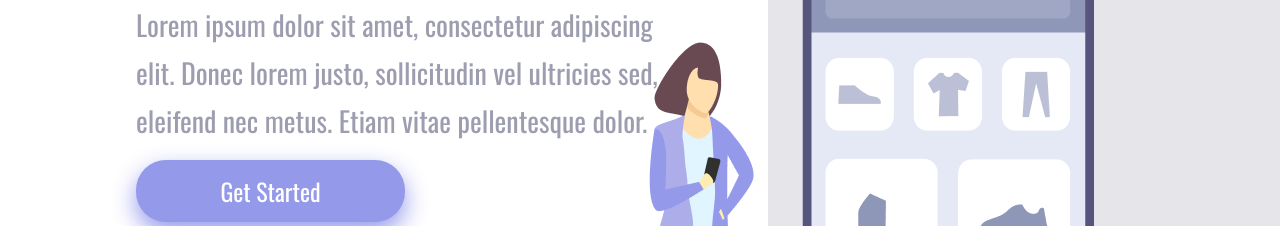
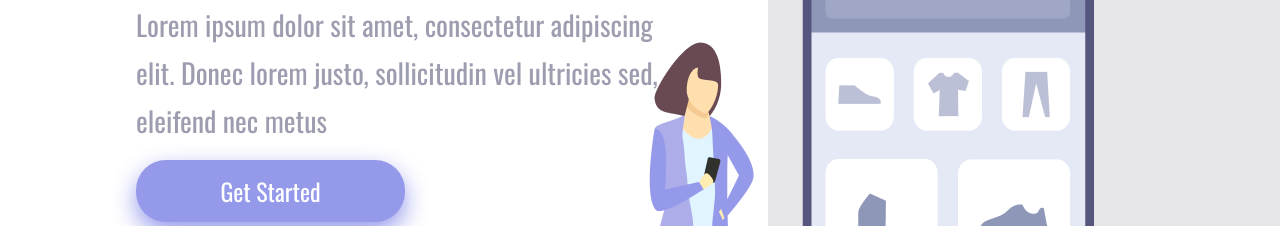
Before and after one commit to murilofurini18/CSS, a plain HTML site: page Projeto.2/index.html in a window 1280 px wide. Shown: the part 574-800 px from the top of the page. Drawn offline with nearby package versions, Linux system fonts and the light colour scheme.

Commit message:
alteracao doparagrafo

```diff
--- a/Projeto.2/index.html
+++ b/Projeto.2/index.html
@@ -18,7 +18,7 @@
             <h1> Easy Shopping Via Mobile</h1>
             <p> Lorem ipsum dolor sit amet, consectetur adipiscing
                 elit. Donec lorem justo, sollicitudin vel ultricies sed,
-                eleifend nec metus. Etiam vitae pellentesque dolor. </p>
+                eleifend nec metus </p>
             <button> Get Started</button>
         </section>
         <section class="container-right">
```
